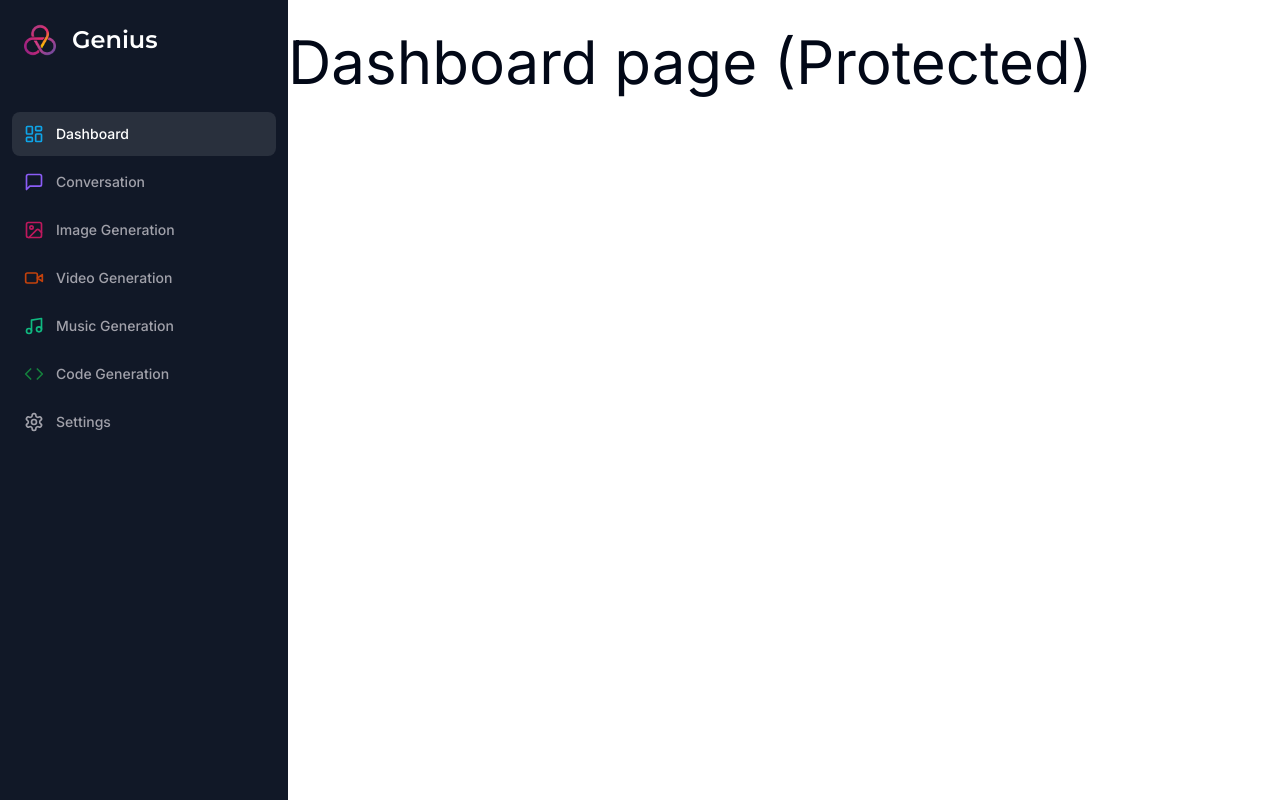
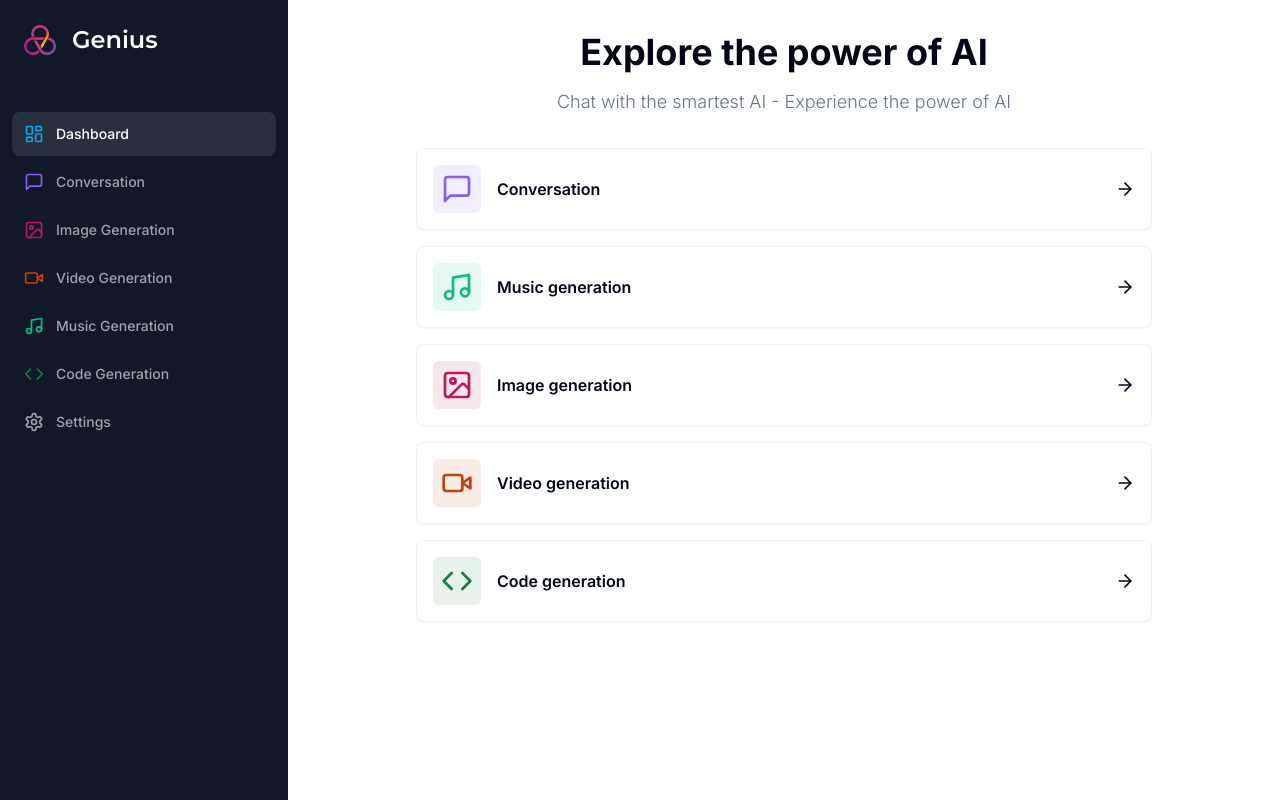
Before and after one commit to Railson25/Genius, a Next.js app: page /dashboard in a window 1280 px wide. Built offline with nearby package versions, Linux system fonts and the light colour scheme.

Commit message:
<feat>: Dashboard page

```diff
--- a/app/(dashboard)/(routes)/dashboard/page.tsx
+++ b/app/(dashboard)/(routes)/dashboard/page.tsx
@@ -1,7 +1,79 @@
+"use client"
+
+import { Card } from "@/components/ui/card"
+import { cn } from "@/lib/utils"
+import { ArrowRight, Code, ImageIcon, MessageSquare, Music, VideoIcon } from "lucide-react"
+import { useRouter } from "next/navigation"
+
+const tools = [
+  {
+    label: 'Conversation',
+    icon: MessageSquare,
+    color: 'text-violet-500',
+    bgColor: 'bg-violet-500/10',
+    href: '/conversation'
+  },
+  {
+    label: 'Music generation',
+    icon: Music,
+    color: 'text-emerald-500',
+    bgColor: 'bg-emerald-500/10',
+    href: '/music'
+  },
+  {
+    label: 'Image generation',
+    icon: ImageIcon,
+    color: 'text-pink-700',
+    bgColor: 'bg-pink-700/10',
+    href: '/image'
+  },
+  {
+    label: 'Video generation',
+    icon: VideoIcon,
+    color: 'text-orange-700',
+    bgColor: 'bg-orange-700/10',
+    href: '/video'
+  },
+  {
+    label: 'Code generation',
+    icon: Code,
+    color: 'text-green-700',
+    bgColor: 'bg-green-700/10',
+    href: '/code'
+  },
+]
+
 export default function dashboardPage() {
+  const router = useRouter()
   return (
     <div>
-      <h1 className='text-6xl'>Dashboard page (Protected)</h1>
+      <div className="mb-8 space-y-4">
+        <h2 className="text-2xl md:text-4xl font-bold text-center">
+          Explore the power of AI
+        </h2>
+        <p className="text-muted-foreground font-light text-sm md:text-lg text-center">
+          Chat with the smartest AI - Experience the power of AI
+        </p>
+      </div>
+      <div className="px-4 md:px-20 lg:px-32 space-y-4">
+        {tools.map((tool) => (
+          <Card
+            onClick={() => router.push(tool.href)}
+            key={tool.href}
+            className="p-4 border-black/5 flex items-center justify-between hover:shadow-md transition cursor-pointer"
+          >
+            <div className="flex items-center gap-x-4">
+              <div className={cn("p-2 w-fit rounded-md", tool.bgColor)}>
+                <tool.icon className={cn("w-8 h-8", tool.color)} />
+              </div>
+              <div className="font-semibold">
+                {tool.label}
+              </div>
+            </div>
+            <ArrowRight className="w-5 h-5"/>
+          </Card>
+        ))}
+      </div>
     </div>
   )
 }
--- a/components/mobile-sidebar.tsx
+++ b/components/mobile-sidebar.tsx
@@ -14,7 +14,7 @@
         setIsMounted(true)
     }, [])
 
-    if(isMounted){
+    if(!isMounted){
         return null
     }
 
--- /dev/null
+++ b/components/ui/card.tsx
@@ -0,0 +1,79 @@
+import * as React from "react"
+
+import { cn } from "@/lib/utils"
+
+const Card = React.forwardRef<
+  HTMLDivElement,
+  React.HTMLAttributes<HTMLDivElement>
+>(({ className, ...props }, ref) => (
+  <div
+    ref={ref}
+    className={cn(
+      "rounded-lg border bg-card text-card-foreground shadow-sm",
+      className
+    )}
+    {...props}
+  />
+))
+Card.displayName = "Card"
+
+const CardHeader = React.forwardRef<
+  HTMLDivElement,
+  React.HTMLAttributes<HTMLDivElement>
+>(({ className, ...props }, ref) => (
+  <div
+    ref={ref}
+    className={cn("flex flex-col space-y-1.5 p-6", className)}
+    {...props}
+  />
+))
+CardHeader.displayName = "CardHeader"
+
+const CardTitle = React.forwardRef<
+  HTMLParagraphElement,
+  React.HTMLAttributes<HTMLHeadingElement>
+>(({ className, ...props }, ref) => (
+  <h3
+    ref={ref}
+    className={cn(
+      "text-2xl font-semibold leading-none tracking-tight",
+      className
+    )}
+    {...props}
+  />
+))
+CardTitle.displayName = "CardTitle"
+
+const CardDescription = React.forwardRef<
+  HTMLParagraphElement,
+  React.HTMLAttributes<HTMLParagraphElement>
+>(({ className, ...props }, ref) => (
+  <p
+    ref={ref}
+    className={cn("text-sm text-muted-foreground", className)}
+    {...props}
+  />
+))
+CardDescription.displayName = "CardDescription"
+
+const CardContent = React.forwardRef<
+  HTMLDivElement,
+  React.HTMLAttributes<HTMLDivElement>
+>(({ className, ...props }, ref) => (
+  <div ref={ref} className={cn("p-6 pt-0", className)} {...props} />
+))
+CardContent.displayName = "CardContent"
+
+const CardFooter = React.forwardRef<
+  HTMLDivElement,
+  React.HTMLAttributes<HTMLDivElement>
+>(({ className, ...props }, ref) => (
+  <div
+    ref={ref}
+    className={cn(" flex items-center p-6 pt-0", className)}
+    {...props}
+  />
+))
+CardFooter.displayName = "CardFooter"
+
+export { Card, CardHeader, CardFooter, CardTitle, CardDescription, CardContent }
```
